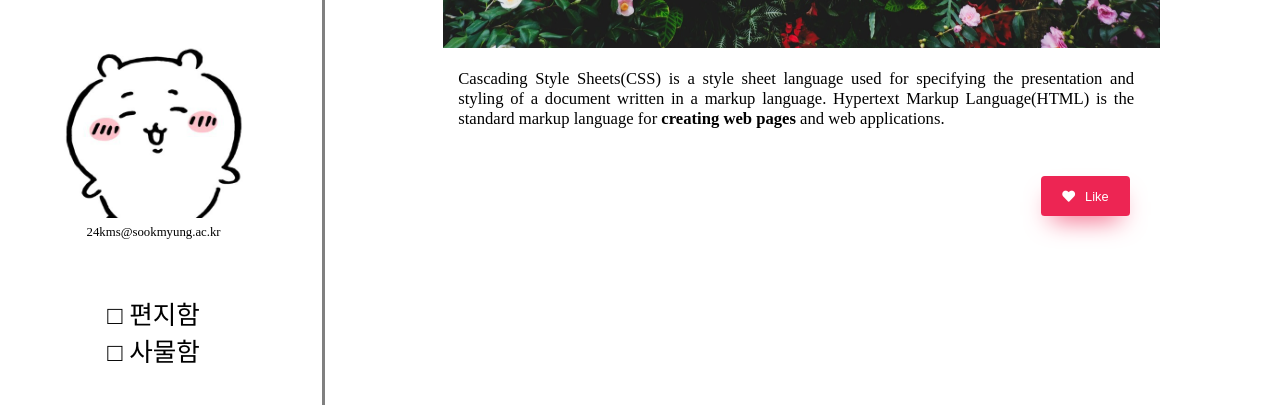
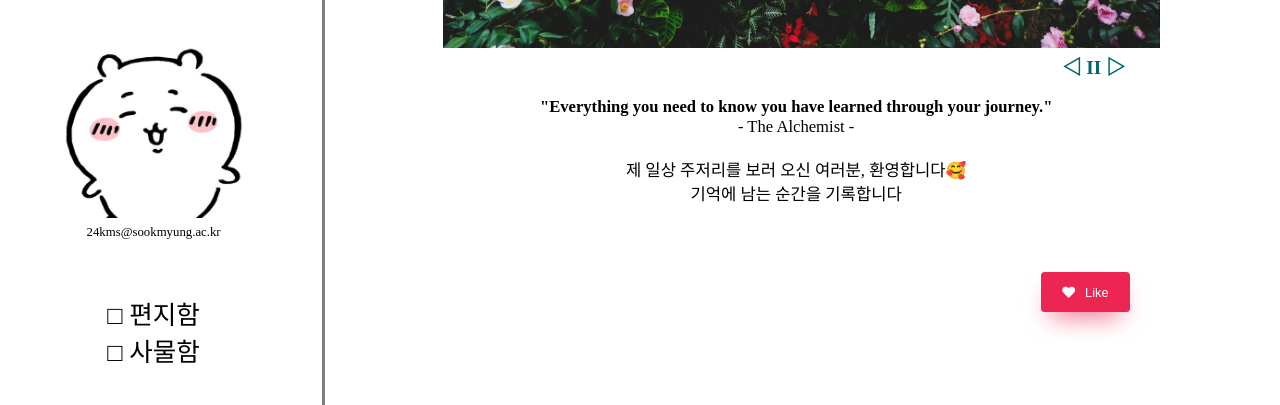
Before and after one commit to oweenia03/vlog, a plain HTML site: page index.html in a window 1280 px wide. Shown: the part 503-908 px from the top of the page. Drawn offline with nearby package versions, Linux system fonts and the light colour scheme; a web font is replaced by a local one.

Commit message:
Add files via upload

```diff
--- a/index.html
+++ b/index.html
@@ -45,12 +45,16 @@
         <br>
         <img src="카힐.jpg" id="kahill-image">
         <div id="text-container">
+            <a href="https://open.spotify.com/playlist/1efn4L0CSDd1YFasG57AEc?si=7-2jwaNnRu-VBokUEbs4Lg&pi=p_hIeaisSy6_e" class="playlist"  target="_blank" title="trip_playlist"><strong>◁ II ▷</strong></a>
             <p>
-                Cascading Style Sheets(<a href="https://ko.wikipedia.org/wiki/CSS" target="_blank" title="css specification">CSS</a>)
-                is a style sheet language used for specifying the presentation and styling of a document written in a markup language.
-                <a href="https://html.spec.whatwg.org/multipage/" target="_blank" title="html specification"> Hypertext Markup Language(HTML) </a>
-                is the standard markup language for <strong>creating web pages</strong> and web applications.
+                <strong>"Everything you need to know you have learned through your journey."</strong><br>
+                - The Alchemist -<br><br>
+
+                제 일상 주저리를 보러 오신 여러분, 환영합니다🥰<br>
+                기억에 남는 순간을 기록합니다<br><br>
+
             </p>
+
             <div class="like-content">
                 <button class="btn-secondary like-review">
                     <i class="fa fa-heart" aria-hidden="true"></i> Like
--- a/style.css
+++ b/style.css
@@ -82,10 +82,12 @@
         }
 
         p {
+            font-family: "Sunflower", serif;
             margin-left: 15.8vw;
             margin-right: 11.4vw;
             font-size: 1.3vw;
-            text-align: justify;
+            text-align: center;
+
         }
 
         .link-color{
@@ -185,3 +187,10 @@
             max-width: 100%;
             height: auto;
         }
+
+        .playlist{
+            color: #006769;
+            font-family: "Sunflower", serif;
+            margin-left: 63vw;
+            font-size: 1.5vw;
+        }
```
Also changed, not shown: 고3.html (+7 -4 lines), 부산.html (+7 -4 lines), 제주도.html (+7 -4 lines).
